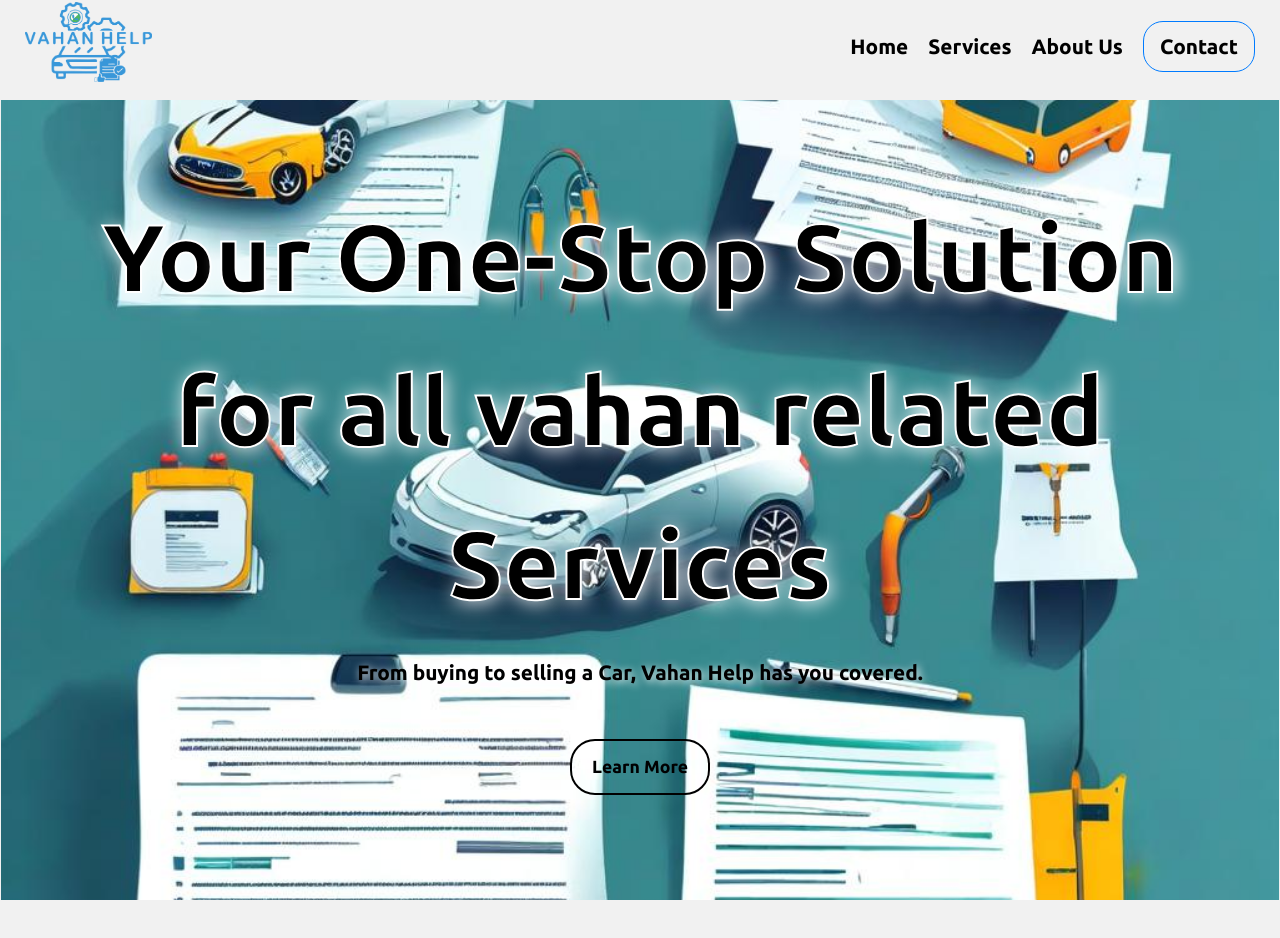
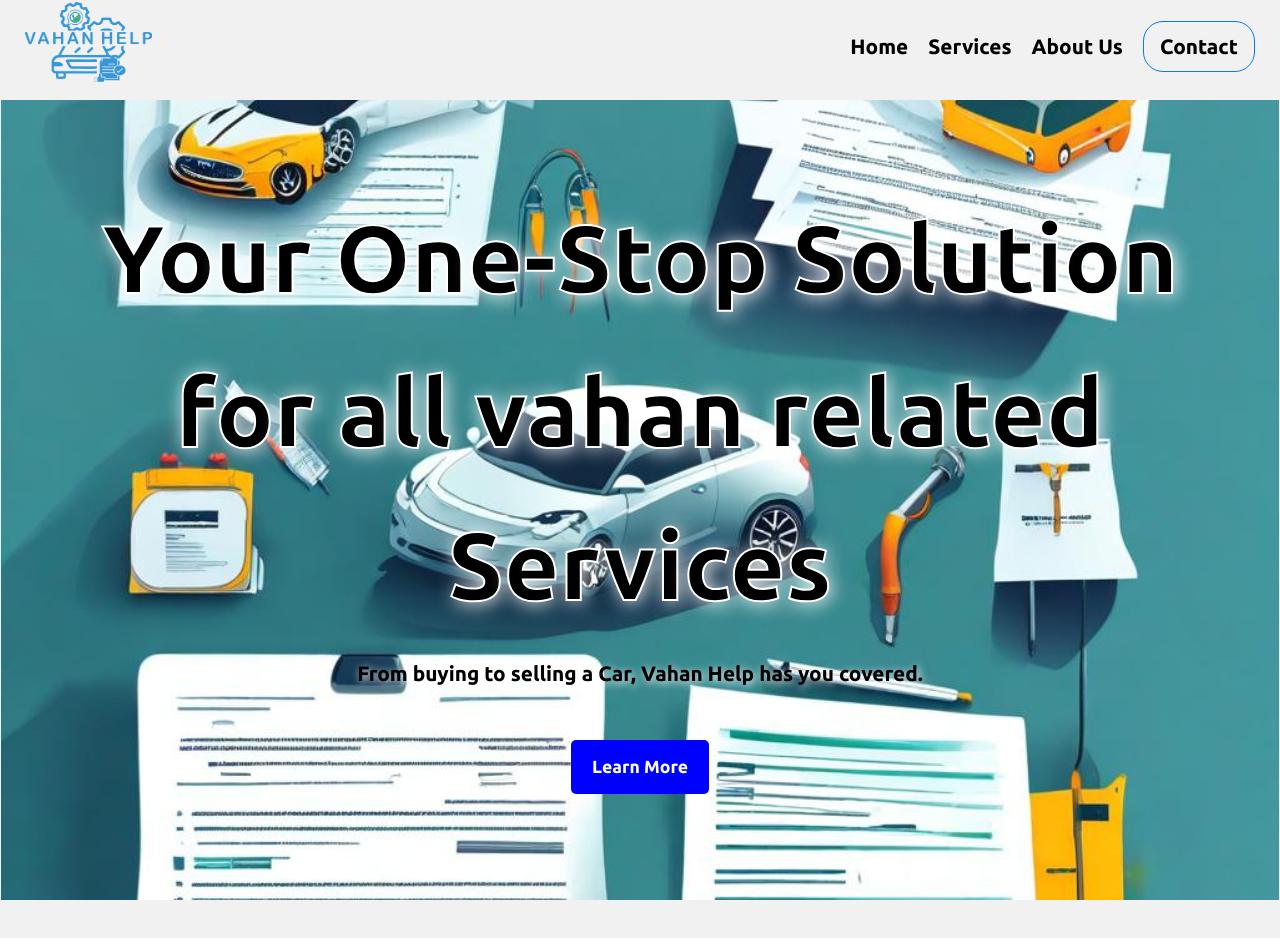
Before and after one commit to vahan-help/vahanhelpm, a website: page index.html in a window 1280 px wide. Shown: the top 938 px of the page. Drawn offline with nearby package versions, Linux system fonts and the light colour scheme.

Commit message:
button update

```diff
--- a/index.html
+++ b/index.html
@@ -8,6 +8,7 @@
     <link rel="stylesheet" href="https://cdnjs.cloudflare.com/ajax/libs/font-awesome/6.0.0-beta3/css/all.min.css">
     <link rel="preconnect" href="https://fonts.googleapis.com">
     <link rel="preconnect" href="https://fonts.gstatic.com" crossorigin>
+    <link rel="stylesheet" href="https://unpkg.com/swiper/swiper-bundle.min.css" />
     <link href="https://fonts.googleapis.com/css2?family=Roboto+Slab:wght@100..900&family=Ubuntu:ital,wght@0,300;0,400;0,500;0,700;1,300;1,400;1,500;1,700&display=swap" rel="stylesheet">
     <script src="https://cdnjs.cloudflare.com/ajax/libs/gsap/3.11.1/gsap.min.js"></script>
     <script src="https://cdnjs.cloudflare.com/ajax/libs/gsap/3.11.1/ScrollTrigger.min.js"></script>
@@ -193,6 +194,13 @@
                 <button id="next"><i class="fa-solid fa-arrow-right"></i></button>
             </div>
         </section>
+            <!-- Pagination -->
+            <div class="swiper-pagination"></div>
+
+            <!-- Navigation -->
+            <!-- <div class="swiper-button-next"></div>
+            <div class="swiper-button-prev"></div> -->
+        </div>
       <div id="contact" class="contact">
         <div class="contact-form">
             <h2>Contact Us</h2>
--- a/script.js
+++ b/script.js
@@ -142,4 +142,5 @@ document.addEventListener('DOMContentLoaded', () => {
     } else {
         console.error('Form not found!');
     }
+
 });
--- a/style.css
+++ b/style.css
@@ -169,10 +169,10 @@ i {
     vertical-align: middle;
 }
 .getStartedButton {
-    border: 2px solid black;
-    border-radius: 25px;
-    background-color: transparent;
-    color: black;
+    border: 1px solid transparent;
+    border-radius: 5px;
+    background-color: blue;
+    color: white;
     padding: 12px 20px;
     font-size: 1.1em;
     font-weight: bold;
@@ -186,9 +186,9 @@ i {
 }
 
 .getStartedButton:hover {
-    background-color: #007bff;
     color: white;
     border-color: #0056b3;
+    scale: 1.1;
 }
 
 /* About Section */
```
Also changed, not shown: images/cars24.png (added), images/kuwy.png (added), images/spinny.jpg (added).
